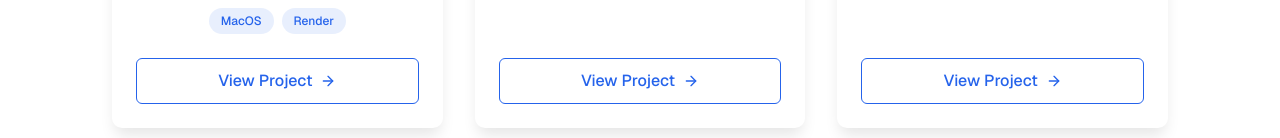
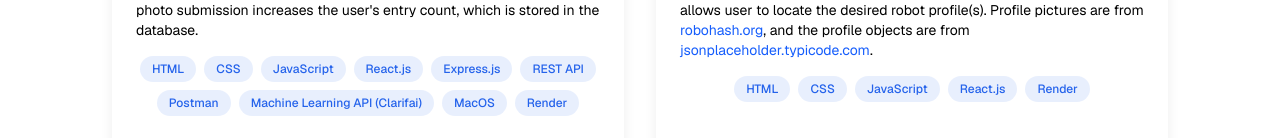
Before and after one commit to jstran97/portfolio-v1, a Next.js app in the folder portfolio-v1-nextjs-react/: page / in a window 1280 px wide. Shown: the part 2315-2453 px from the top of the page. Built offline with nearby package versions, Linux system fonts and the light colour scheme.

Commit message:
Enlarged Card components for better view. Added hyperlinks to each Project Card.

```diff
--- a/portfolio-v1-nextjs-react/src/app/page.js
+++ b/portfolio-v1-nextjs-react/src/app/page.js
@@ -37,7 +37,7 @@ export default function Home() {
       image: "/videos/FacialRecognitionWebApp_Demo.mp4",
       mediaType: "video",
       tags: ["HTML", "CSS", "JavaScript", "React.js", "Express.js", "REST API", "Postman", "Machine Learning API (Clarifai)", "MacOS", "Render"],
-      link: "#"
+      link: "https://github.com/jstran97/ztm-smartbrain"
     },
     {
       id: 2,
@@ -56,7 +56,7 @@ export default function Home() {
       image: "/videos/RoboFriendsHooks_Demo.mp4",
       mediaType: "video",
       tags: ["HTML", "CSS", "JavaScript", "React.js", "Render"],
-      link: "#"
+      link: "https://github.com/jstran97/ztm-robofriends-hooks"
     },
     {
       id: 3,
@@ -65,7 +65,7 @@ export default function Home() {
       image: "videos/PasswordChecker_Demo.mp4",
       mediaType: "video",
       tags: ["Python", "Password API", "SHA1 Hash Algorithm"],
-      link: "#"
+      link: "https://github.com/jstran97/password-checker"
     },
     {
       id: 4,
@@ -74,7 +74,7 @@ export default function Home() {
       image: "/images/SmartHydroponicSystem_Prototype_May2020.png",
       mediaType: "image",
       tags: ["Arduino", "Google Firebase", "Internet of Things (IoT) Connectivity", "C"],
-      link: "#"
+      link: "https://github.com/jstran97/Smart_Underwater_Hydroponics_System"
     }
   ]);
 
--- a/portfolio-v1-nextjs-react/src/components/AboutSection.jsx
+++ b/portfolio-v1-nextjs-react/src/components/AboutSection.jsx
@@ -77,7 +77,7 @@ export default function AboutSection({ darkMode }) {
                         }}>
                         Résumé
                     </a>
-                    <a href="#" style={{
+                    <a href="https://www.linkedin.com/in/justin-tran-957552178/" target="_blank" rel="noopener noreferrer" style={{
                         display: 'flex',
                         alignItems: 'center',
                         justifyContent: 'center',
@@ -89,7 +89,7 @@ export default function AboutSection({ darkMode }) {
                         }}>
                         <FaLinkedinIn size={16}/>
                     </a>
-                    <a href="#" style={{
+                    <a href="https://github.com/jstran97" target="_blank" rel="noopener noreferrer" style={{
                         display: 'flex',
                         alignItems: 'center',
                         justifyContent: 'center',
--- a/portfolio-v1-nextjs-react/src/components/ContactSection.jsx
+++ b/portfolio-v1-nextjs-react/src/components/ContactSection.jsx
@@ -9,7 +9,7 @@ export default function ContactSection({ handleEmail }) {
             <div className="container">
                 <h2 className="section-title">Get in touch</h2>
                     <div>
-                        <h3 className="text-center text-2xl mb-6">
+                        <h3 className="text-center text-xl mb-6">
                             Let's work together
                         </h3>
                         <p className="text-center mb-8">
--- a/portfolio-v1-nextjs-react/src/components/ProjectSection.jsx
+++ b/portfolio-v1-nextjs-react/src/components/ProjectSection.jsx
@@ -8,7 +8,7 @@ export default function ProjectSection ({ darkMode, projects }) {
                 <h2 className="section-title">My Projects</h2>
                 <div style={{
                     display: 'grid',
-                    gridTemplateColumns: 'repeat(auto-fill, minmax(300px, 1fr))',
+                    gridTemplateColumns: 'repeat(auto-fill, minmax(400px, 1fr))',
                     gap: '2rem'
                 }}>
                 {
@@ -35,7 +35,7 @@ export default function ProjectSection ({ darkMode, projects }) {
                                         <video autoPlay loop muted playsInline
                                             style={{
                                                 width: '100%',
-                                                height: '200px',
+                                                height: '400px',
                                                 objectFit: 'contain' // Shows full video with letterboxing
                                             }}
                                         >
@@ -45,7 +45,7 @@ export default function ProjectSection ({ darkMode, projects }) {
                                     (
                                         <img src={project.image} alt={project.title} style={{
                                             width: '100%',
-                                            height: '200px',
+                                            height: '400px',
                                             objectFit: 'cover'
                                             }}
                                         />
@@ -102,7 +102,9 @@ export default function ProjectSection ({ darkMode, projects }) {
                                     }
                                 </div>
 
-                                <a href={project.link} className="btn btn-outline" style={{
+                                <a href={project.link} className="btn btn-outline"
+                                target="_blank" rel="noopener noreferrer"
+                                style={{
                                     display: 'flex',
                                     alignItems: 'center',
                                     justifyContent: 'center',
```
